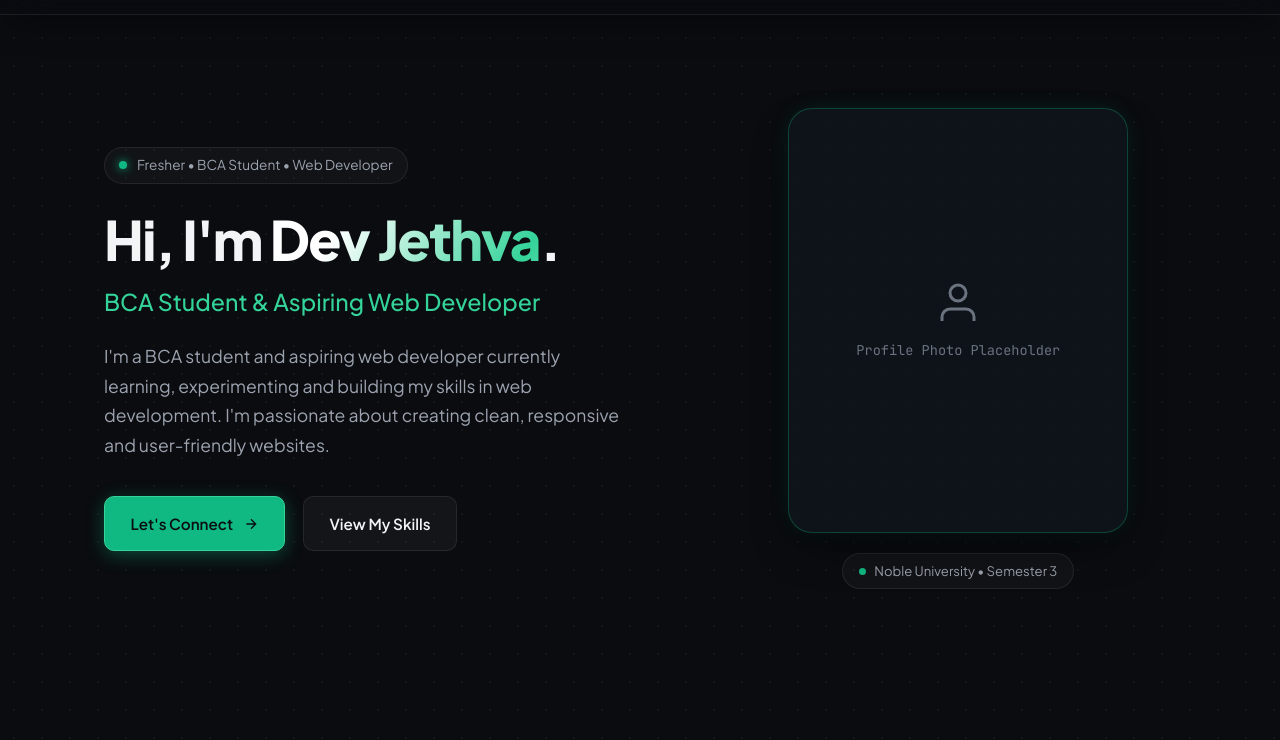
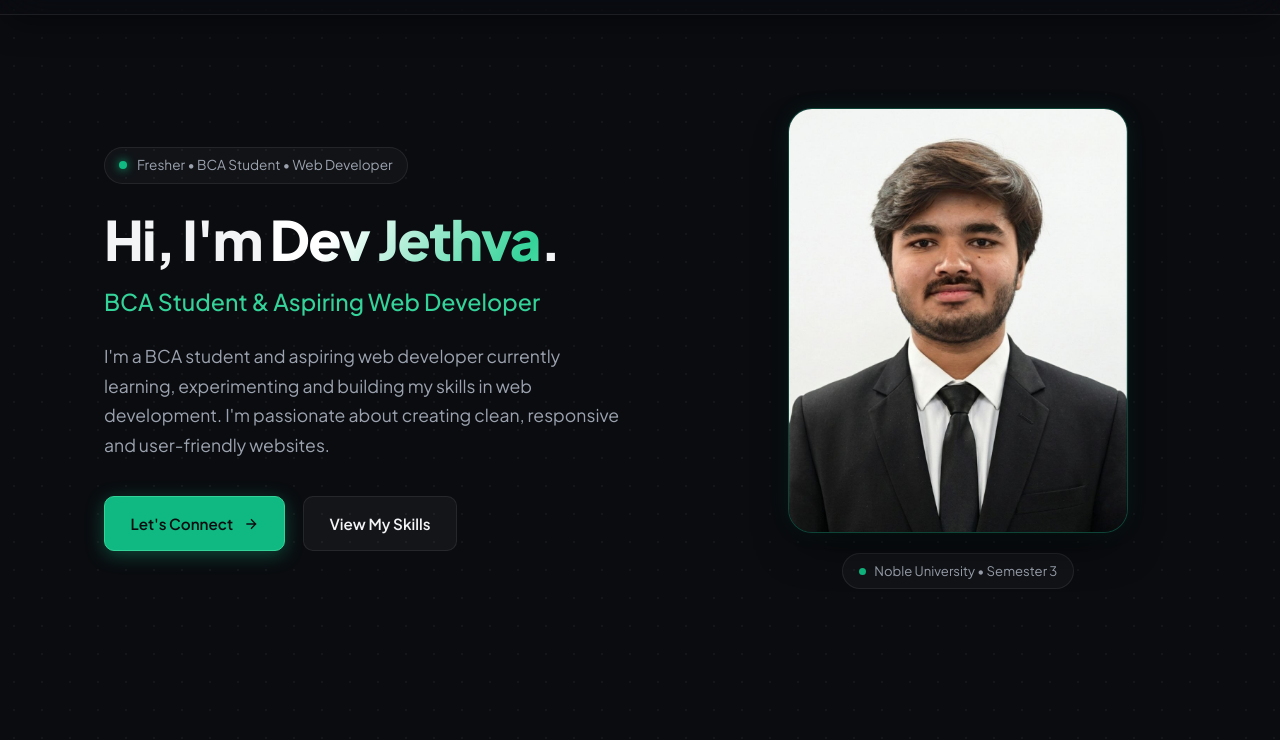
Before and after one commit to devjethva26/Dev_Portfolio, a plain HTML site: page Personal_Portfolio/index.html in a window 1280 px wide. Shown: the part 60-800 px from the top of the page. Drawn offline with Linux system fonts and the light colour scheme; no server answers.

Commit message:
Update index.html

```diff
--- a/Personal_Portfolio/index.html
+++ b/Personal_Portfolio/index.html
@@ -155,17 +155,11 @@
           </div>
         </div>
 
-        <!-- Profile Photo Card Placeholder -->
+        <!-- Real Profile Photo Card -->
         <div class="hero-visual reveal">
           <div class="photo-placeholder-wrapper">
             <div class="photo-card">
-              <div class="photo-placeholder-content">
-                <svg width="48" height="48" viewBox="0 0 24 24" fill="none" stroke="currentColor" stroke-width="1.5">
-                  <path d="M20 21v-2a4 4 0 0 0-4-4H8a4 4 0 0 0-4 4v2"></path>
-                  <circle cx="12" cy="7" r="4"></circle>
-                </svg>
-                <span data-i18n="photo_placeholder">Profile Photo Placeholder</span>
-              </div>
+              <img src="assets/profile_pic.jpg" alt="Dev Jethva Profile Photo" class="user-photo" />
               <div class="photo-overlay" aria-hidden="true"></div>
               <div class="corner-accents" aria-hidden="true">
                 <span class="corner tl"></span>
```
